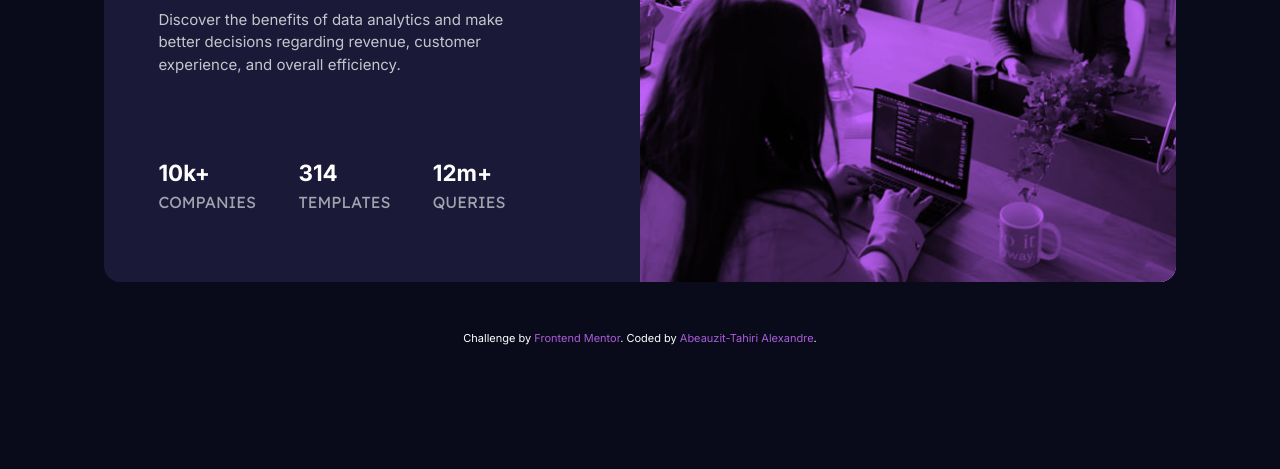
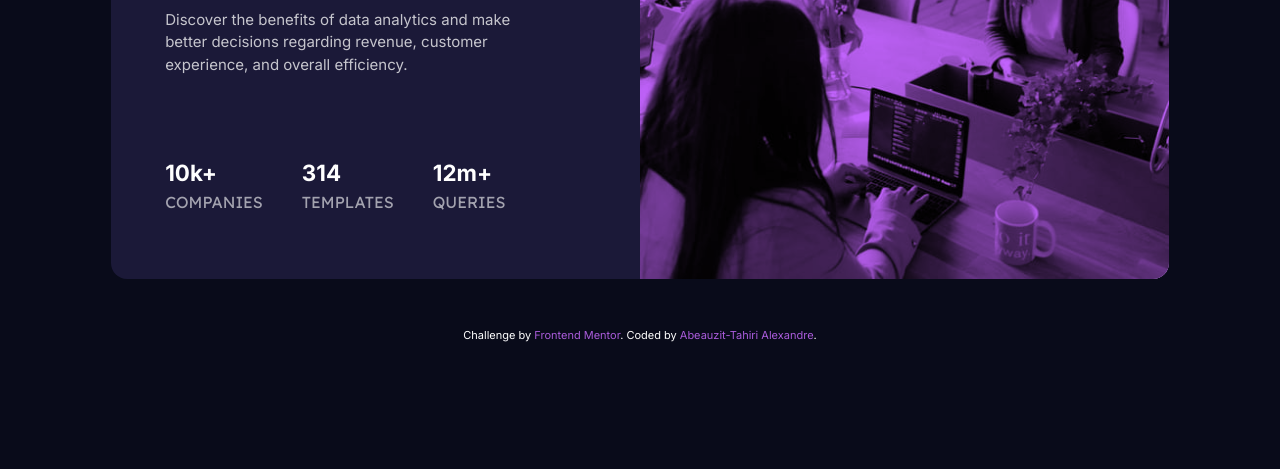
Before and after one commit to Aatypic/stats-preview-card-component, a plain HTML site: page index.html in a window 1280 px wide. Shown: the part 331-800 px from the top of the page. Drawn offline with Linux system fonts and the light colour scheme.

Commit message:
stats preview card live 1.0

```diff
--- a/style.css
+++ b/style.css
@@ -59,12 +59,13 @@ body {
 }
 
 .card {
-  width: 67em;
+  width: min(90%, 67em);
   background-color: var(--clr-primary800);
   display: grid;
   grid-template-columns: repeat(2, 1fr);
   border-radius: 1rem;
   margin: 3rem;
+  justify-self: center;
 }
 .card__image {
   background-color: var(--clr-primary500);
@@ -120,9 +121,9 @@ span {
   font-weight: var(--fw-regular);
 }
 
-@media screen and (max-width: 48em) {
+@media screen and (max-width: 68em) {
   .card {
-    width: 20em;
+    width: min(90%, 20em);
     grid-template-columns: 1fr;
     margin: 2rem 1rem;
   }
@@ -149,7 +150,7 @@ span {
   }
 }
 
-@media screen and (min-width: 48.1em) {
+@media screen and (min-width: 68.1em) {
   .card__image {
     order: 2;
   }
```
